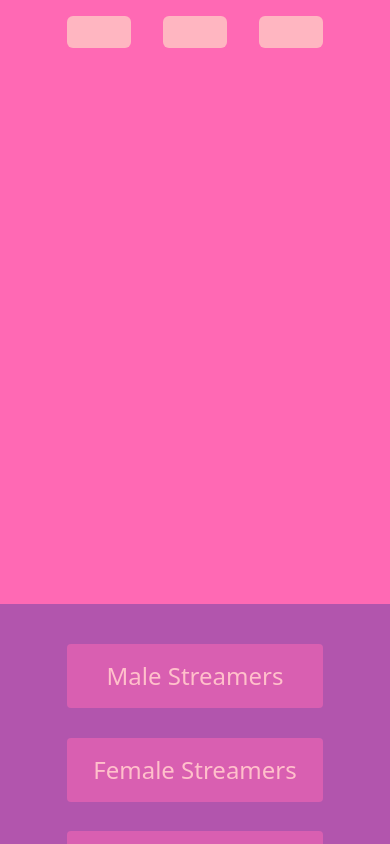
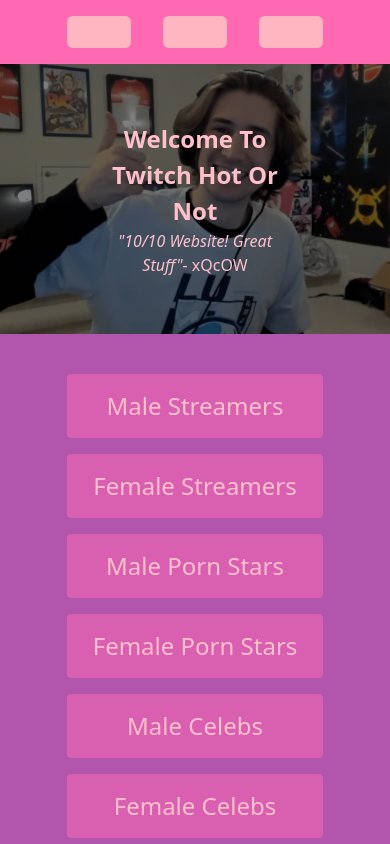
Before and after one commit to ArmyaAli/hot_or_not, a React (Create React App) app in the folder Client/: page / in a window 390 px wide. Built offline with nearby package versions, Linux system fonts and the light colour scheme.

Commit message:
added homepage banner

```diff
--- a/Client/src/Pages/HomePage.tsx
+++ b/Client/src/Pages/HomePage.tsx
@@ -9,8 +9,14 @@
     <div >
       <Navbar />
       <div className="content-wrapper">
+        <div className="banner-wrapper">
+          <div className="banner-text">
+            <h1 className="banner-title">Welcome To Twitch Hot Or Not</h1>
+            <p><i>"10/10 Website! Great Stuff"</i>- xQcOW</p>
+          </div>
+        </div>
+      </div>
 
-      </div>
       <div className="content-wrapper mid">
         <MenuGrid
           categories={[
--- a/Client/src/Pages/styles/HomePage.css
+++ b/Client/src/Pages/styles/HomePage.css
@@ -12,3 +12,44 @@
 .bot {
     background-color: #B255AD;
 }
+
+
+.banner-wrapper {
+    background-image: linear-gradient(rgba(0, 0, 0, 0.5), rgba(0, 0, 0, 0.5)), url("../../Images/xQc-smile.jpg");
+    height: 100%;
+    background-attachment: fixed;
+    background-position: center;
+    background-repeat: no-repeat;
+    background-size: cover;
+    position: relative;
+}
+
+.banner-text {
+    text-align: center;
+    position: absolute;
+    top: 50%;
+    left: 50%;
+    transform: translate(-50%, -50%);
+    color: pink;
+}
+
+.banner-title {
+    font-weight: bold;
+    font-size: 32px;
+}
+
+@media only screen and (max-width: 800px) {
+    .banner-wrapper {
+        background-attachment: scroll;
+    }
+    .content-wrapper{
+        height: 270px;
+    }
+}
+
+@media only screen and (max-width: 600px) {
+    .banner-title {
+        font-weight: bold;
+        font-size: 24px;
+    }
+}
```
